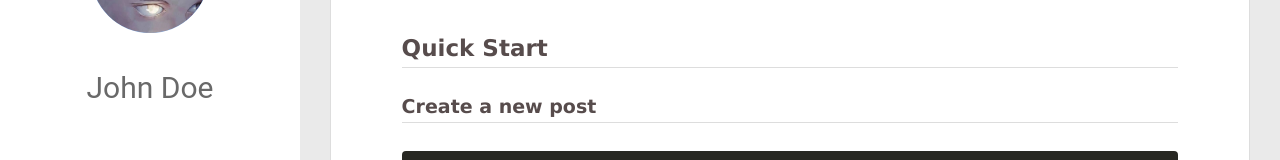
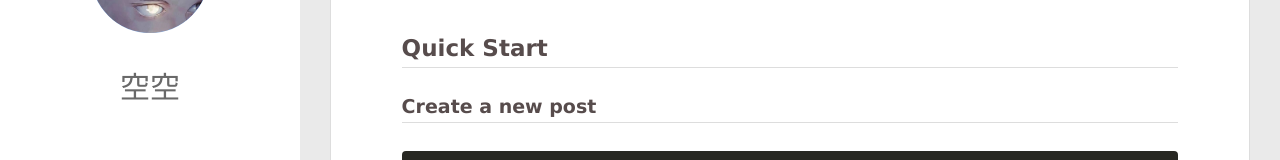
Before and after one commit to kongkongjun/kongkongjun.github.io, a plain HTML site: page index.html in a window 1280 px wide. Shown: the part 202-362 px from the top of the page. Drawn offline with Linux system fonts and the light colour scheme.

Commit message:
Site updated: 2019-08-24 18:50:54

```diff
--- a/index.html
+++ b/index.html
@@ -46,7 +46,7 @@
 			<img src="/img/1566302684100.jpeg" class="js-avatar">
 		</a>
 		<hgroup>
-		  <h1 class="header-author"><a href="/">John Doe</a></h1>
+		  <h1 class="header-author"><a href="/">空空</a></h1>
 		</hgroup>
 
 
```
